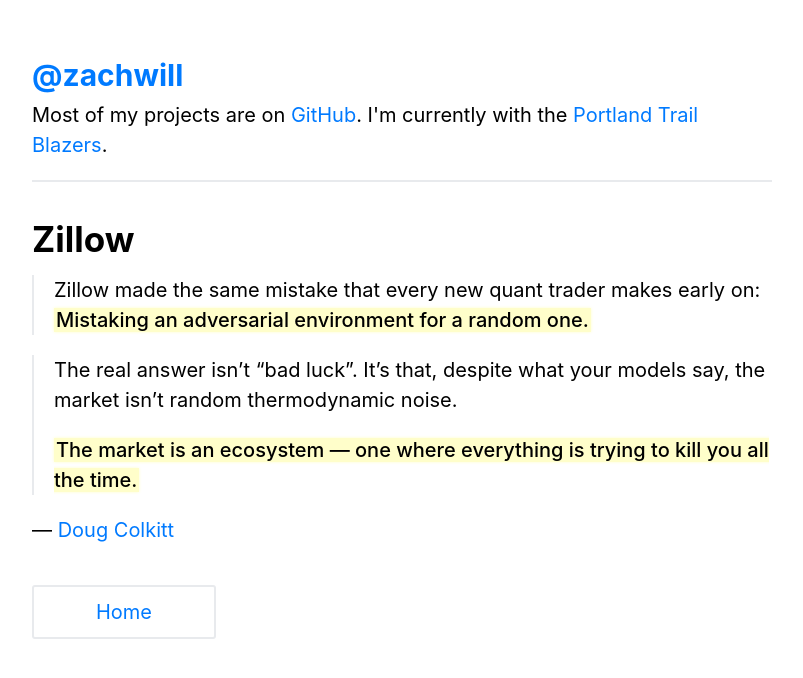
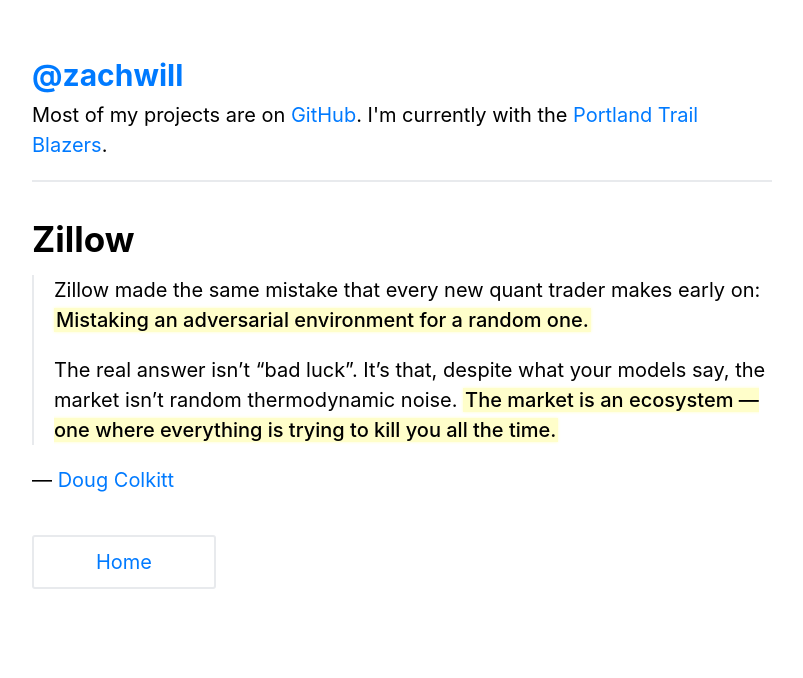
Before and after one commit to zachwill/blog, a Jekyll site: the page built from _posts/2021-12-20-zillow.md, in a window 1280 px wide. Shown: the top 678 px of the page, without its empty margins (238-1041 px from the left). Built offline with Jekyll 4.4.1, drawn with Linux system fonts in a browser that asks for light colours.

```diff
--- a/_posts/2021-12-20-zillow.md
+++ b/_posts/2021-12-20-zillow.md
@@ -4,11 +4,11 @@ title     : Zillow
 permalink : /zillow/
 ---
 
-> Zillow made the same mistake that every new quant trader makes early on: **Mistaking an adversarial environment for a random one.**
-
-
-> The real answer isn't "bad luck". It's that, despite what your models say, the market isn't random thermodynamic noise.
+> Zillow made the same mistake that every new quant trader makes early on:
+> **Mistaking an adversarial environment for a random one.**
 >
-> **The market is an ecosystem — one where everything is trying to kill you all the time.**
+> The real answer isn't "bad luck". It's that, despite what your models say,
+> the market isn't random thermodynamic noise.  **The market is an ecosystem —
+> one where everything is trying to kill you all the time.**
 
 &mdash; [Doug Colkitt](https://twitter.com/0xdoug/status/1456032851477028870)
```
